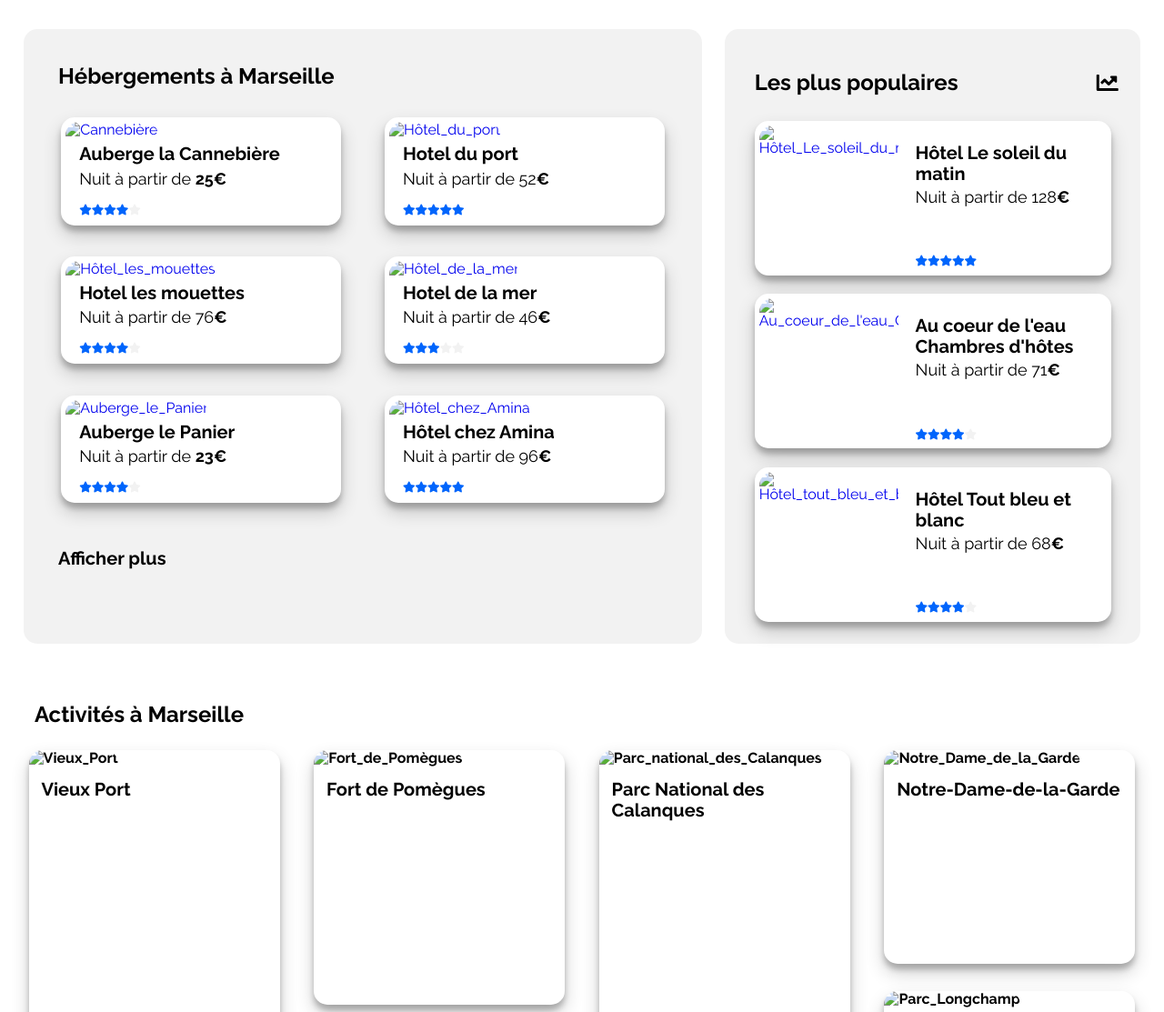
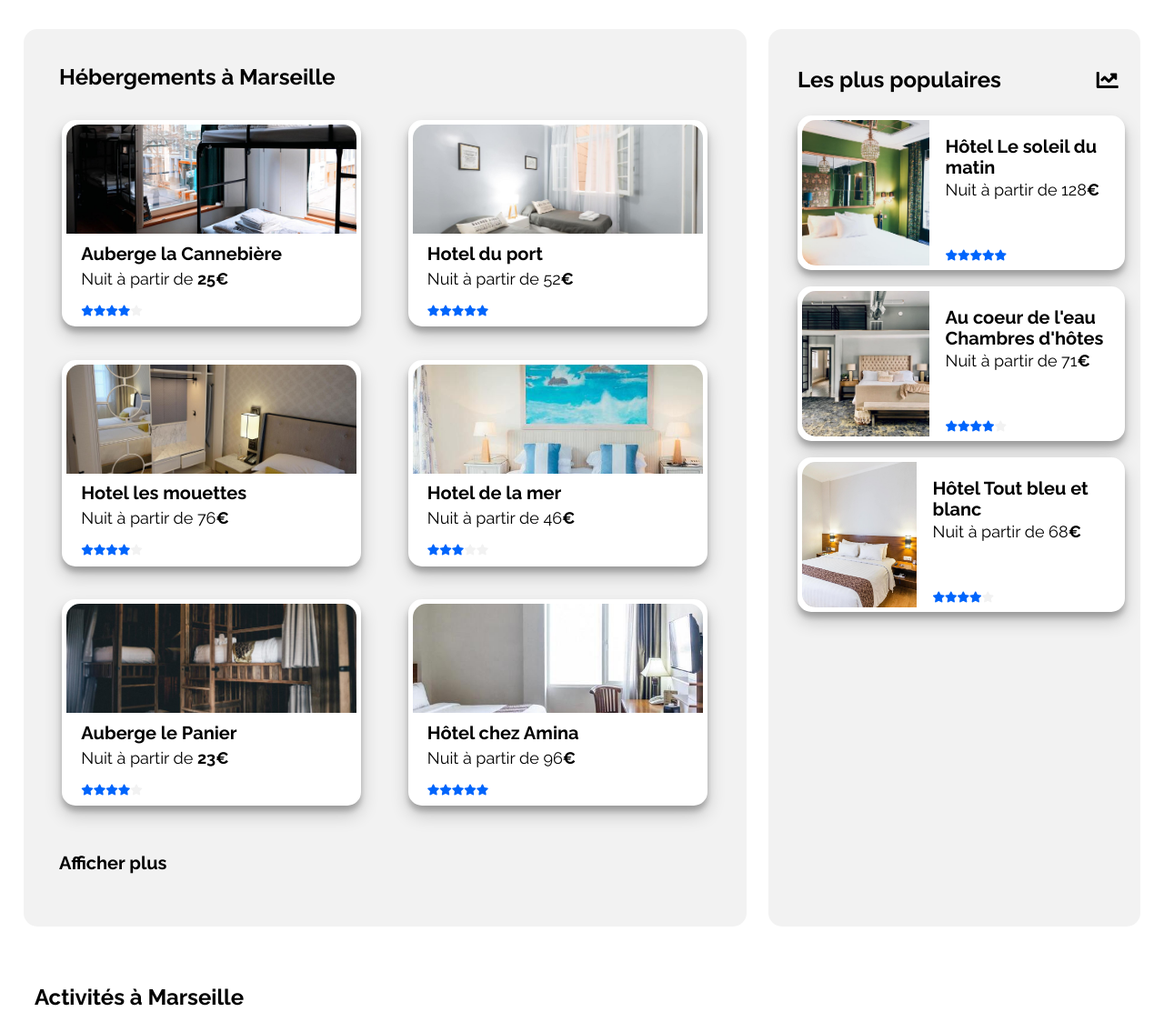
Before and after one commit to Christelle74/Christelle74-P2_Booki, a plain HTML site: page index.html in a window 1280 px wide. Shown: the part 463-1576 px from the top of the page at 91% size. Drawn offline with Linux system fonts and the light colour scheme; the site is published under a folder, as on GitHub Pages, so addresses that start at the root find nothing.

Commit message:
modifs liens images

```diff
--- a/index.html
+++ b/index.html
@@ -21,7 +21,7 @@
         <header>
             <nav>
                 <div class="logo">
-                    <img src="/images/logo/Booki.png" alt ="Booki"/>
+                    <img src="images/logo/Booki.png" alt ="Booki"/>
                 </div>
 
                 <ul>
@@ -79,7 +79,7 @@
 
                     <a href="#">
                         <div class="Carte">
-                            <img src="/images/hebergements/3_medium/marcus-loke-WQJvWU_HZFo-unsplash.jpg" alt="Cannebière">
+                            <img src="images/hebergements/3_medium/marcus-loke-WQJvWU_HZFo-unsplash.jpg" alt="Cannebière">
 
                             <div class="description">
                                 <h3>Auberge la Cannebière</h3>
@@ -98,7 +98,7 @@
 
                     <a href="#">
                         <div class="Carte">
-                            <img src="/images/hebergements/3_medium/fred-kleber-gTbaxaVLvsg-unsplash.jpg" alt="Hôtel_du_port">
+                            <img src="images/hebergements/3_medium/fred-kleber-gTbaxaVLvsg-unsplash.jpg" alt="Hôtel_du_port">
 
                             <div class="description">
                                 <h3>Hotel du port</h3>
@@ -117,7 +117,7 @@
 
                     <a href="#">
                         <div class="Carte">
-                            <img src="/images/hebergements/3_medium/reisetopia-B8WIgxA_PFU-unsplash.jpg" alt="Hôtel_les_mouettes">
+                            <img src="images/hebergements/3_medium/reisetopia-B8WIgxA_PFU-unsplash.jpg" alt="Hôtel_les_mouettes">
 
                             <div class="description">
                                 <h3>Hotel les mouettes</h3>
@@ -136,7 +136,7 @@
 
                     <a href="#">
                         <div class="Carte">
-                            <img src="/images/hebergements/4_small/annie-spratt-Eg1qcIitAuA-unsplash.jpg" alt="Hôtel_de_la_mer">
+                            <img src="images/hebergements/4_small/annie-spratt-Eg1qcIitAuA-unsplash.jpg" alt="Hôtel_de_la_mer">
 
                             <div class="description">
                                 <h3>Hotel de la mer</h3>
@@ -156,7 +156,7 @@
 
                     <a href="#">
                         <div class="Carte">
-                            <img src="/images/hebergements/3_medium/nicate-lee-kT-ZyaiwBe0-unsplash.jpg" alt="Auberge_le_Panier">
+                            <img src="images/hebergements/3_medium/nicate-lee-kT-ZyaiwBe0-unsplash.jpg" alt="Auberge_le_Panier">
 
                             <div class="description">
                                 <h3>Auberge le Panier</h3>
@@ -175,7 +175,7 @@
 
                     <a href="#">
                         <div class="Carte">
-                            <img src="/images/hebergements/4_small/febrian-zakaria-M6S1WvfW68A-unsplash.jpg" alt="Hôtel_chez_Amina">
+                            <img src="images/hebergements/4_small/febrian-zakaria-M6S1WvfW68A-unsplash.jpg" alt="Hôtel_chez_Amina">
 
                             <div class="description">
                                 <h3>Hôtel chez Amina</h3>
@@ -213,7 +213,7 @@
 
                 <a href="#">
                     <div class="cartePopulaires">
-                        <img src="/images/hebergements/3_medium/emile-guillemot-Bj_rcSC5XfE-unsplash.jpg" alt="Hôtel_Le_soleil_du_matin">
+                        <img src="images/hebergements/3_medium/emile-guillemot-Bj_rcSC5XfE-unsplash.jpg" alt="Hôtel_Le_soleil_du_matin">
 
                         <div class="descriptionPopulaires">
                             <h3>Hôtel Le soleil du matin</h3>
@@ -232,7 +232,7 @@
 
                 <a href="#">
                     <div class="cartePopulaires">
-                        <img src="/images/hebergements/3_medium/aw-creative-VGs8z60yT2c-unsplash.jpg" alt="Au_coeur_de_l'eau_Chambres_d'hôtes">
+                        <img src="images/hebergements/3_medium/aw-creative-VGs8z60yT2c-unsplash.jpg" alt="Au_coeur_de_l'eau_Chambres_d'hôtes">
 
                         <div class="descriptionPopulaires">
                             <h3>Au coeur de l'eau Chambres d'hôtes</h3>
@@ -252,7 +252,7 @@
 
                 <a href="#">
                     <div class="cartePopulaires">
-                        <img src="/images/hebergements/3_medium/febrian-zakaria-sjvU0THccQA-unsplash.jpg" alt="Hôtel_tout_bleu_et_blanc">
+                        <img src="images/hebergements/3_medium/febrian-zakaria-sjvU0THccQA-unsplash.jpg" alt="Hôtel_tout_bleu_et_blanc">
 
                         <div class="descriptionPopulaires">
                             <h3>Hôtel Tout bleu et blanc</h3>
@@ -286,7 +286,7 @@
                 <div class="container1">
                     <a href="#">
                     <div class="VieuxPort">
-                        <img src="/images/activites/3_medium/reno-laithienne-QUgJhdY5Fyk-unsplash.jpg" alt="Vieux_Port">
+                        <img src="images/activites/3_medium/reno-laithienne-QUgJhdY5Fyk-unsplash.jpg" alt="Vieux_Port">
                         <h3>Vieux Port</h3>
                     </div>
                     </a>
@@ -296,7 +296,7 @@
                     <div class="container2">
                     <a href="#">
                         <div class="Pomègues">
-                            <img src="/images/activites/3_medium/paul-hermann-QFTrLdQIRhI-unsplash.jpg" alt="Fort_de_Pomègues">
+                            <img src="images/activites/3_medium/paul-hermann-QFTrLdQIRhI-unsplash.jpg" alt="Fort_de_Pomègues">
                             <h3>Fort de Pomègues</h3>
                         </div>
                     </a>
@@ -305,7 +305,7 @@
                     <div class="container3">
                     <a href="#">
                         <div class="Frioul">
-                            <img src="/images/activites/3_medium/kevin-hikari-rV_Qd1l-VXg-unsplash.jpg" alt="Iles_du_Frioul">
+                            <img src="images/activites/3_medium/kevin-hikari-rV_Qd1l-VXg-unsplash.jpg" alt="Iles_du_Frioul">
                             <h3>Iles du Frioul </h3>
                         </div>
                     </a>
@@ -315,7 +315,7 @@
                 <div class="container4">
                     <a href="#">
                         <div class="calanques">
-                            <img src="/images/activites/3_medium/kilyan-sockalingum-NR8-cBCN3aI-unsplash.jpg" alt="Parc_national_des_Calanques">
+                            <img src="images/activites/3_medium/kilyan-sockalingum-NR8-cBCN3aI-unsplash.jpg" alt="Parc_national_des_Calanques">
                             <h3>Parc National des Calanques</h3>
                         </div>
                     </a>
@@ -325,7 +325,7 @@
                 <div class="container5">
                     <a href="#">
                         <div class="NotreDame">
-                            <img src="/images/activites/3_medium/florian-wehde-xW9e8gdotxI-unsplash.jpg" alt="Notre_Dame_de_la_Garde">
+                            <img src="images/activites/3_medium/florian-wehde-xW9e8gdotxI-unsplash.jpg" alt="Notre_Dame_de_la_Garde">
                             <h3>Notre-Dame-de-la-Garde</h3>
                         </div>
                     </a>
@@ -334,7 +334,7 @@
                 <div class="container6">
                     <a href="#">
                         <div class="Longchamp">
-                            <img src="/images/activites/3_medium/lena-paulin-wH2-EJoDcV0-unsplash.jpg" alt="Parc_Longchamp">
+                            <img src="images/activites/3_medium/lena-paulin-wH2-EJoDcV0-unsplash.jpg" alt="Parc_Longchamp">
                             <h3>Parc Longchamp</h3>
                         </div>
                     </a>
```
